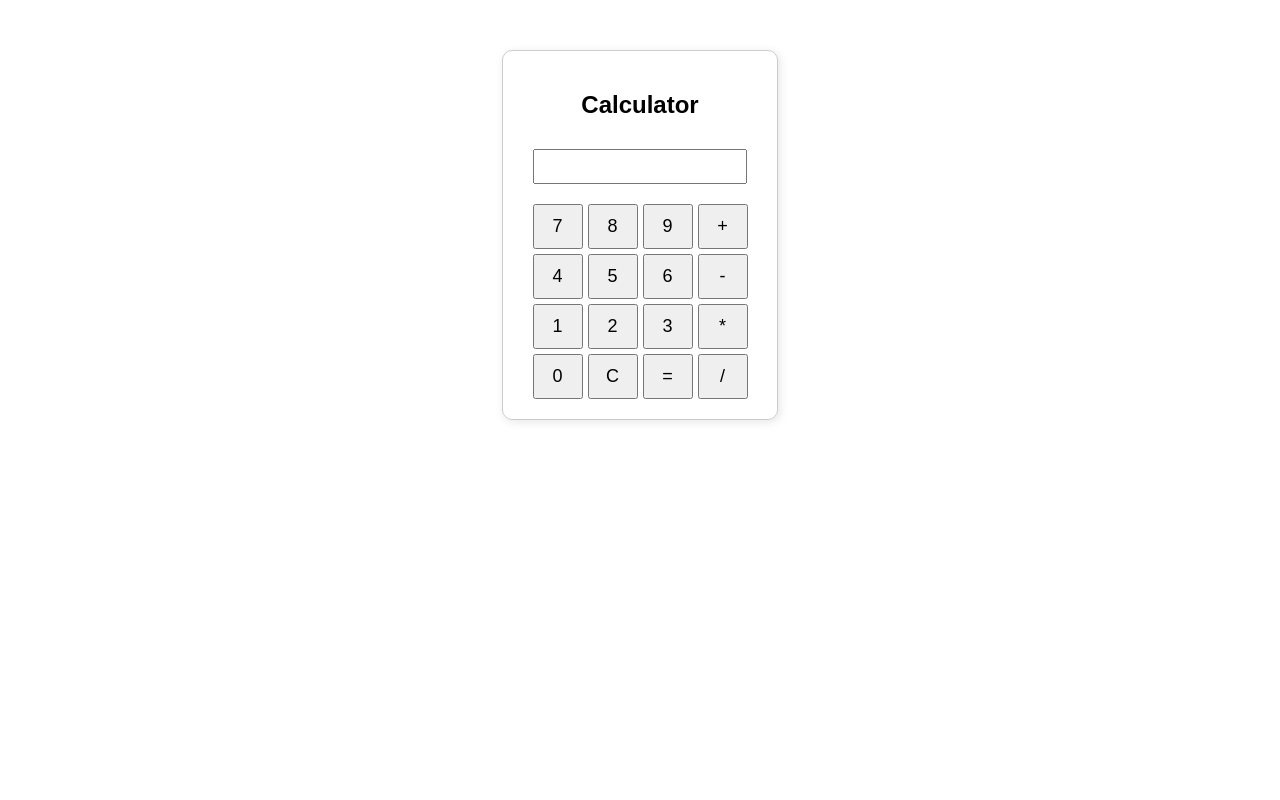
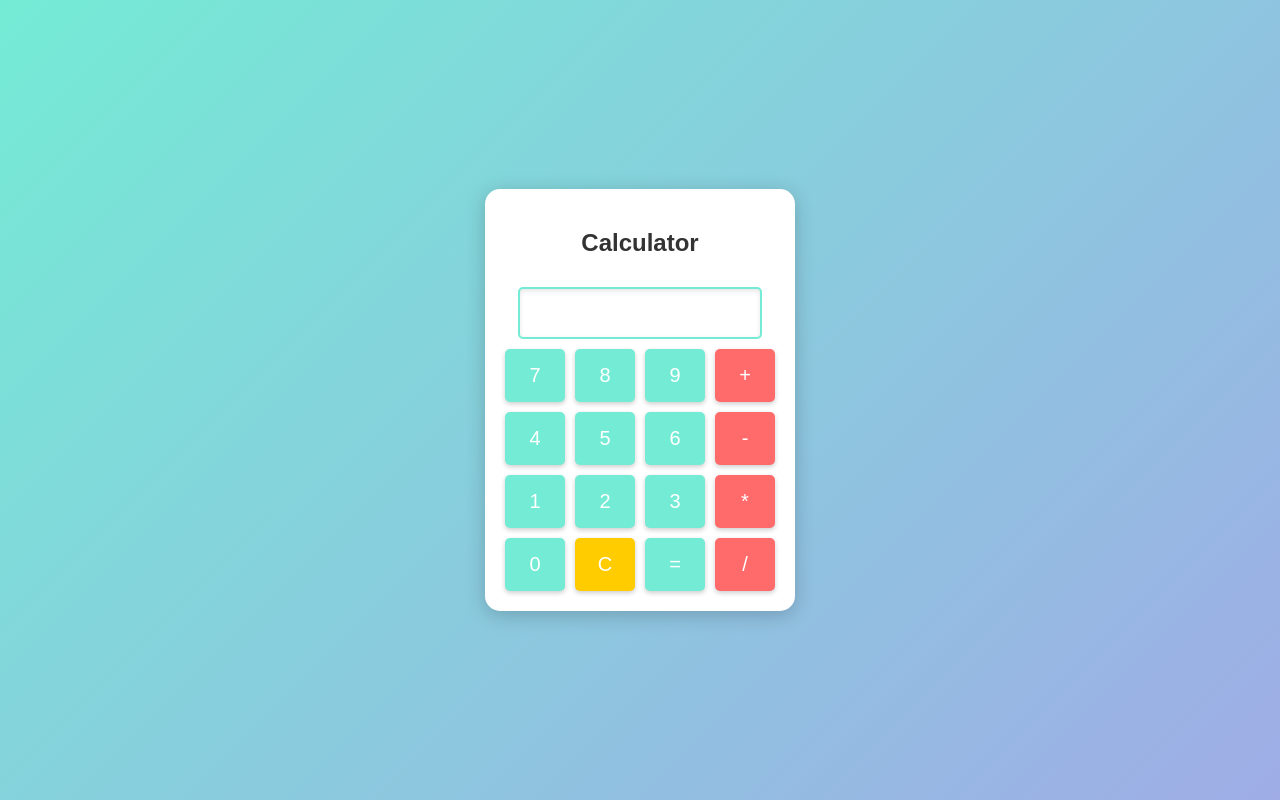
Before and after one commit to jahidjak2/edge-front-mid, a plain HTML site: page calculator.html in a window 1280 px wide. Drawn offline with Linux system fonts and the light colour scheme.

Commit message:
Update calculator.html
I have updates the user interface / design with raw css.

```diff
--- a/calculator.html
+++ b/calculator.html
@@ -6,35 +6,71 @@
     <title>Simple Calculator</title>
     <style>
         body {
-            font-family: Arial, sans-serif;
+            font-family: 'Arial', sans-serif;
             text-align: center;
-            margin: 50px;
+            margin: 0;
+            height: 100vh;
+            display: flex;
+            justify-content: center;
+            align-items: center;
+            background: linear-gradient(135deg, #74ebd5, #9face6);
         }
         .calculator {
             display: inline-block;
             padding: 20px;
-            border: 1px solid #ccc;
-            border-radius: 10px;
-            box-shadow: 2px 2px 10px rgba(0, 0, 0, 0.1);
+            border-radius: 15px;
+            box-shadow: 0 4px 20px rgba(0, 0, 0, 0.2);
+            background-color: white;
+        }
+        h2 {
+            margin-bottom: 20px;
+            color: #333;
         }
         input {
-            width: 200px;
-            padding: 5px;
-            margin: 10px;
-            text-align: left;
-            font-size: 18px;
+            width: 220px;
+            padding: 10px;
+            margin: 10px 0;
+            text-align: right;
+            font-size: 24px;
+            border: 2px solid #74ebd5;
+            border-radius: 5px;
+            box-shadow: inset 0 2px 5px rgba(0, 0, 0, 0.1);
         }
         .buttons {
             display: grid;
-            grid-template-columns: repeat(4, 50px);
-            gap: 5px;
+            grid-template-columns: repeat(4, 60px);
+            gap: 10px;
             justify-content: center;
-            margin-top: 10px;
         }
         button {
-            padding: 10px;
-            font-size: 18px;
+            padding: 15px;
+            font-size: 20px;
             cursor: pointer;
+            border: none;
+            border-radius: 5px;
+            background-color: #74ebd5;
+            color: white;
+            transition: background-color 0.3s, transform 0.1s;
+            box-shadow: 0 2px 5px rgba(0, 0, 0, 0.2);
+        }
+        button:hover {
+            background-color: #9face6;
+            transform: translateY(-2px);
+        }
+        button:active {
+            transform: translateY(1px);
+        }
+        button:nth-child(4n) {
+            background-color: #ff6b6b;
+        }
+        button:nth-child(4n):hover {
+            background-color: #ff4d4d;
+        }
+        button:nth-child(14) {
+            background-color: #ffcc00;
+        }
+        button:nth-child(14):hover {
+            background-color: #ffb300;
         }
     </style>
 </head>
```
